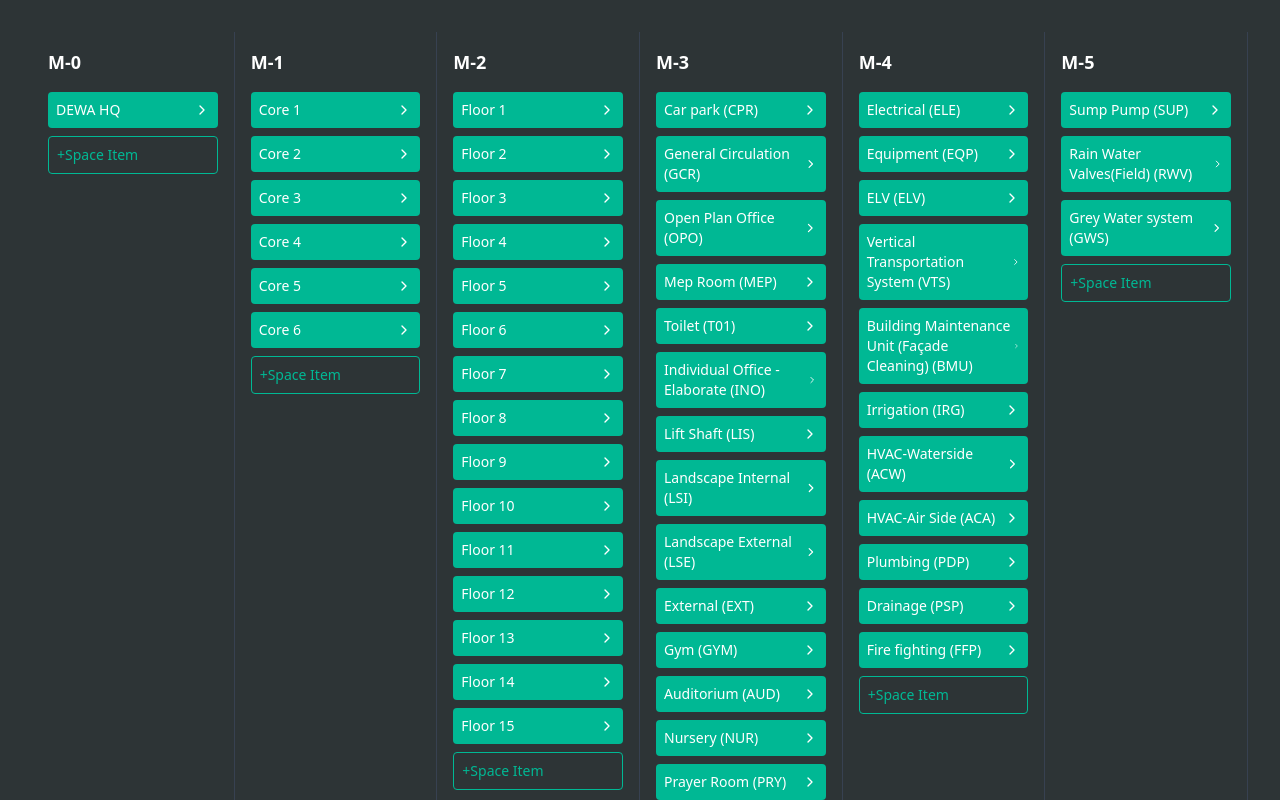
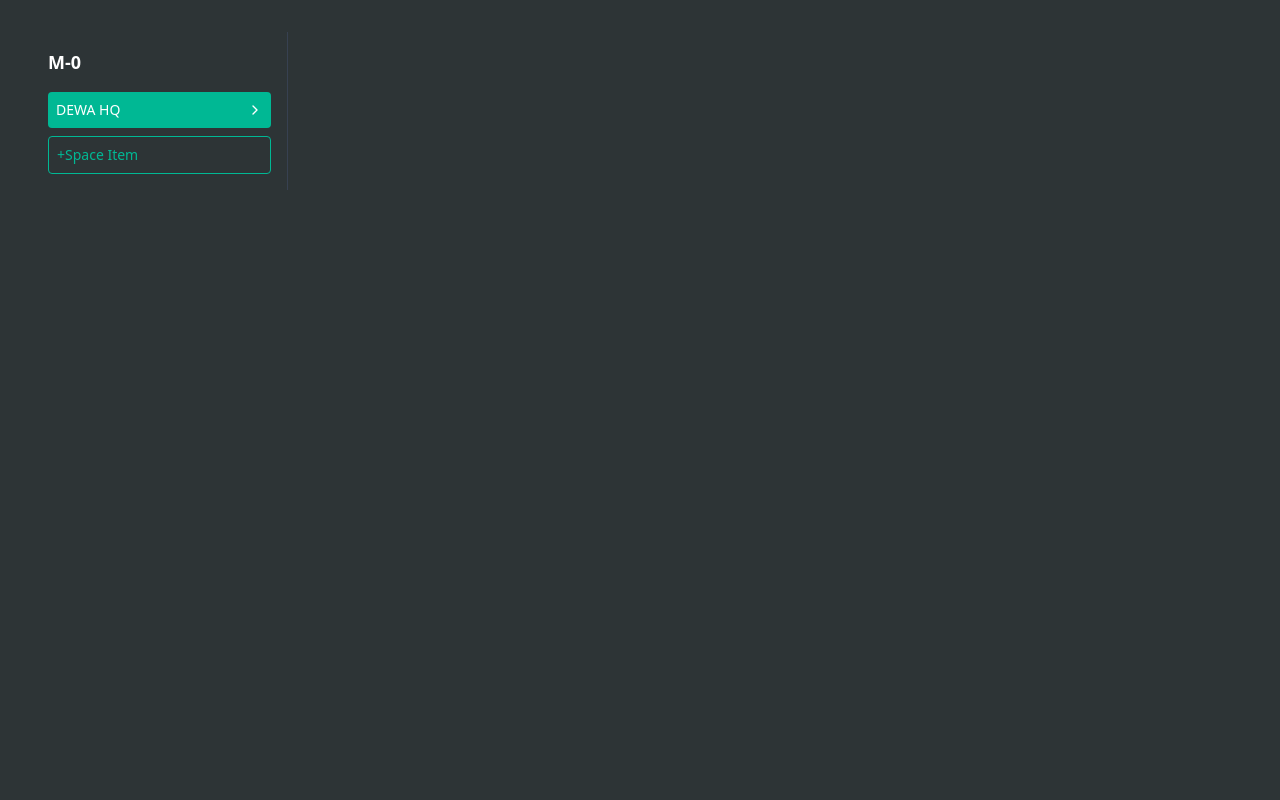
Before and after one commit to yourstrulydev/visual-dummy-creator, a React (Vite) app: page / in a window 1280 px wide. Shown: the top 800 px of the page. Built offline with nearby package versions, Linux system fonts and the light colour scheme.

Commit message:
Implement expandable menu functionality
Added interactive functionality to the menu, allowing users to click on items to expand and reveal sub-items. This change enhances the user experience by organizing the menu structure and making it more navigable.
[skip gpt_engineer]

```diff
--- a/src/components/MenuColumn.tsx
+++ b/src/components/MenuColumn.tsx
@@ -3,15 +3,22 @@ import MenuItem from "./MenuItem";
 interface MenuColumnProps {
   title: string;
   items: string[];
+  onItemClick: (item: string) => void;
+  selectedItem?: string;
 }
 
-const MenuColumn = ({ title, items }: MenuColumnProps) => {
+const MenuColumn = ({ title, items, onItemClick, selectedItem }: MenuColumnProps) => {
   return (
     <div className="w-64 p-4 border-r border-gray-700">
       <h2 className="text-lg font-semibold mb-4 text-white">{title}</h2>
       <div className="space-y-2">
-        {items.map((item, index) => (
-          <MenuItem key={index} text={item} />
+        {items.map((item) => (
+          <MenuItem
+            key={item}
+            text={item}
+            onClick={() => onItemClick(item)}
+            isSelected={selectedItem === item}
+          />
         ))}
         <MenuItem text="+Space Item" isAddButton={true} hasArrow={false} />
       </div>
--- a/src/components/MenuItem.tsx
+++ b/src/components/MenuItem.tsx
@@ -4,16 +4,28 @@ interface MenuItemProps {
   text: string;
   hasArrow?: boolean;
   isAddButton?: boolean;
+  onClick?: () => void;
+  isSelected?: boolean;
 }
 
-const MenuItem = ({ text, hasArrow = true, isAddButton = false }: MenuItemProps) => {
+const MenuItem = ({
+  text,
+  hasArrow = true,
+  isAddButton = false,
+  onClick,
+  isSelected = false
+}: MenuItemProps) => {
   return (
     <div
+      onClick={onClick}
       className={`
         flex items-center justify-between p-2 mb-2 rounded
         ${isAddButton
           ? 'border border-menuGreen text-menuGreen hover:bg-menuGreen hover:text-white'
-          : 'bg-menuGreen text-white hover:bg-menuHover'
+          : `${isSelected
+              ? 'bg-menuHover text-white'
+              : 'bg-menuGreen text-white hover:bg-menuHover'
+            }`
         }
         cursor-pointer transition-colors duration-200
       `}
--- a/src/pages/Index.tsx
+++ b/src/pages/Index.tsx
@@ -1,3 +1,4 @@
+import { useState } from "react";
 import MenuColumn from "@/components/MenuColumn";
 
 const dummyData = {
@@ -48,12 +49,55 @@ const dummyData = {
 };
 
 const Index = () => {
+  const [selections, setSelections] = useState<Record<string, string>>({});
+
+  const handleItemClick = (level: string, item: string) => {
+    setSelections(prev => {
+      const levelNum = parseInt(level.split('-')[1]);
+      const newSelections = { ...prev };
+
+      // Set the selection for current level
+      newSelections[level] = item;
+
+      // Clear all subsequent levels
+      Object.keys(newSelections).forEach(key => {
+        if (parseInt(key.split('-')[1]) > levelNum) {
+          delete newSelections[key];
+        }
+      });
+
+      return newSelections;
+    });
+
+    console.log(`Selected ${item} at level ${level}`);
+  };
+
+  // Function to determine which columns to show
+  const getVisibleColumns = () => {
+    const columns: [string, string[]][] = [];
+    const levels = Object.keys(dummyData).sort();
+
+    levels.forEach((level, index) => {
+      if (index === 0 || selections[levels[index - 1]]) {
+        columns.push([level, dummyData[level as keyof typeof dummyData]]);
+      }
+    });
+
+    return columns;
+  };
+
   return (
     <div className="min-h-screen bg-menuBg">
       <div className="container mx-auto py-8">
         <div className="flex overflow-x-auto">
-          {Object.entries(dummyData).map(([title, items]) => (
-            <MenuColumn key={title} title={title} items={items} />
+          {getVisibleColumns().map(([level, items]) => (
+            <MenuColumn
+              key={level}
+              title={level}
+              items={items}
+              selectedItem={selections[level]}
+              onItemClick={(item) => handleItemClick(level, item)}
+            />
           ))}
         </div>
       </div>
```
